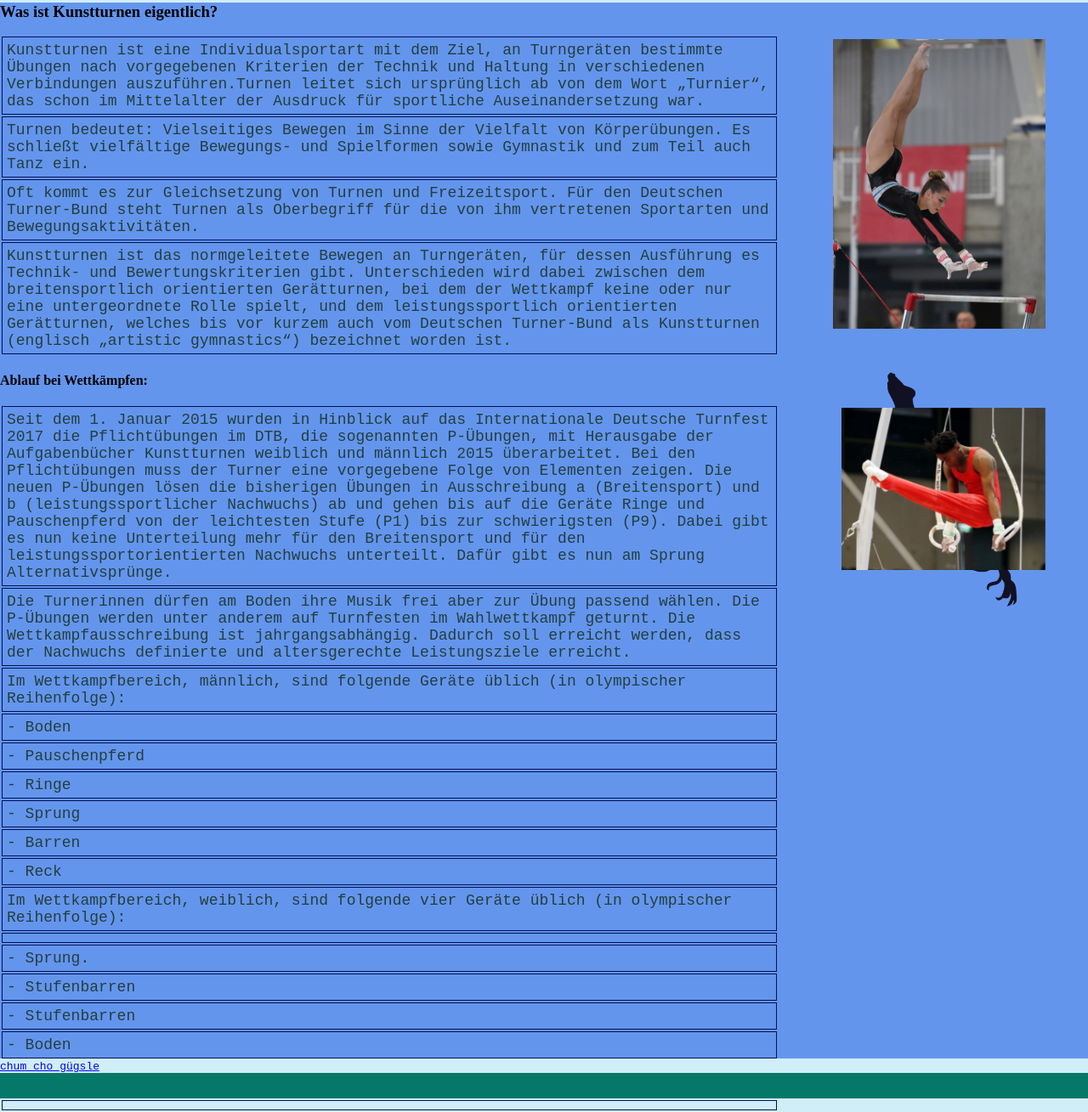
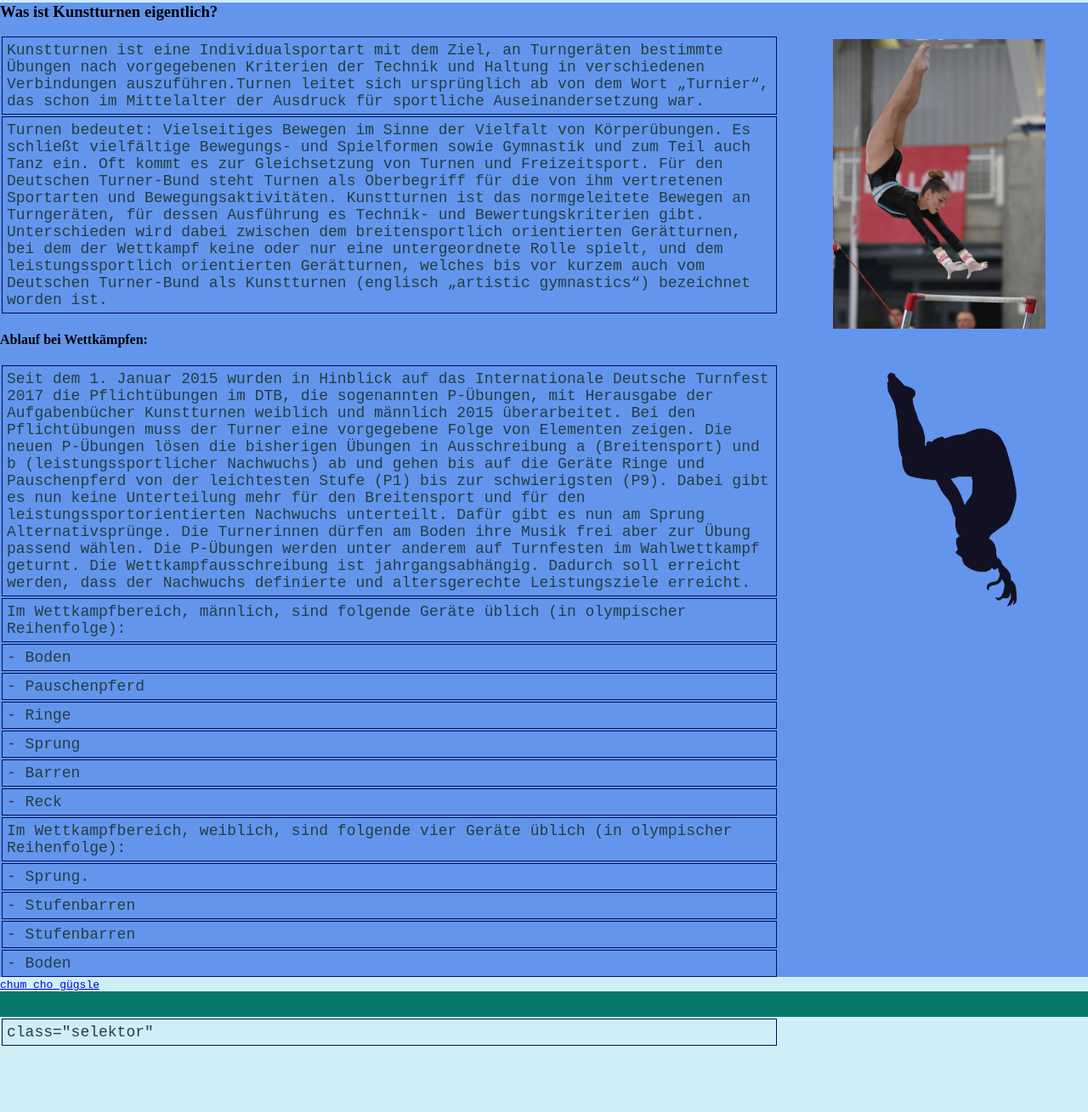
Before and after one commit to gymmu-DC-CS/create-a-blog-post-Michelle2045, a plain HTML site: page index.html in a window 1280 px wide. Shown: the part 124-1433 px from the top of the page at 85% size. After the commit the page ends 1357 px from the top, so only its background shows below. Drawn offline with Linux system fonts and the light colour scheme.

Commit message:
my laptop has a crack

```diff
--- a/index.html
+++ b/index.html
@@ -23,10 +23,10 @@
 <p> Kunstturnen ist eine Individualsportart mit dem Ziel, an Turngeräten bestimmte Übungen nach vorgegebenen Kriterien der Technik und Haltung in verschiedenen Verbindungen auszuführen.Turnen leitet sich ursprünglich ab von dem Wort „Turnier“, das schon im Mittelalter der Ausdruck für sportliche Auseinandersetzung war.</p>
 
   <p>Turnen bedeutet: Vielseitiges Bewegen im Sinne der Vielfalt von Körperübungen.
-    Es schließt vielfältige Bewegungs- und Spielformen sowie Gymnastik und zum Teil auch Tanz ein. </p>
-   <p> Oft kommt es zur Gleichsetzung von Turnen und Freizeitsport.
-    Für den Deutschen Turner-Bund steht Turnen als Oberbegriff für die von ihm vertretenen Sportarten und Bewegungsaktivitäten. </p>
-   <p> Kunstturnen ist das normgeleitete Bewegen an Turngeräten, für dessen Ausführung es Technik- und Bewertungskriterien gibt.
+    Es schließt vielfältige Bewegungs- und Spielformen sowie Gymnastik und zum Teil auch Tanz ein.
+    Oft kommt es zur Gleichsetzung von Turnen und Freizeitsport.
+    Für den Deutschen Turner-Bund steht Turnen als Oberbegriff für die von ihm vertretenen Sportarten und Bewegungsaktivitäten.
+    Kunstturnen ist das normgeleitete Bewegen an Turngeräten, für dessen Ausführung es Technik- und Bewertungskriterien gibt.
     Unterschieden wird dabei zwischen dem breitensportlich orientierten Gerätturnen, bei dem der Wettkampf keine oder nur eine untergeordnete Rolle spielt, und dem leistungssportlich orientierten Gerätturnen, welches bis vor kurzem auch vom Deutschen Turner-Bund als Kunstturnen (englisch „artistic gymnastics“) bezeichnet worden ist. </p>
 
 
@@ -35,10 +35,10 @@
 
     <p> Seit dem 1. Januar 2015 wurden in Hinblick auf das Internationale Deutsche Turnfest 2017 die Pflichtübungen im DTB, die sogenannten P-Übungen, mit Herausgabe der Aufgabenbücher Kunstturnen weiblich und männlich 2015 überarbeitet.
      Bei den Pflichtübungen muss der Turner eine vorgegebene Folge von Elementen zeigen. Die neuen P-Übungen lösen die bisherigen Übungen in Ausschreibung a (Breitensport) und b (leistungssportlicher Nachwuchs) ab und gehen bis auf die Geräte Ringe und Pauschenpferd von der leichtesten Stufe (P1) bis zur schwierigsten (P9). Dabei gibt es nun keine Unterteilung mehr für den Breitensport und für den leistungssportorientierten Nachwuchs unterteilt.
-     Dafür gibt es nun am Sprung Alternativsprünge.</p>
+     Dafür gibt es nun am Sprung Alternativsprünge.
 
 
-    <p> Die Turnerinnen dürfen am Boden ihre Musik frei aber zur Übung passend wählen.
+     Die Turnerinnen dürfen am Boden ihre Musik frei aber zur Übung passend wählen.
       Die P-Übungen werden unter anderem auf Turnfesten im Wahlwettkampf geturnt.
       Die Wettkampfausschreibung ist jahrgangsabhängig. Dadurch soll erreicht werden, dass der Nachwuchs definierte und altersgerechte Leistungsziele erreicht. </p>
 
@@ -52,7 +52,7 @@
   <p>- Barren</p>
  <p>- Reck</p>
 
-   <p> Im Wettkampfbereich, weiblich, sind folgende vier Geräte üblich (in olympischer Reihenfolge):<p>
+   <p> Im Wettkampfbereich, weiblich, sind folgende vier Geräte üblich (in olympischer Reihenfolge):</p>
 
  <p>- Sprung.</p>
   <p>- Stufenbarren</p>
@@ -69,9 +69,11 @@
 
 <img id="lol" src="csm_23kutu-f-smj-samira-raffin_b02_84081ab254.jpg" alt="lol">
 
-<img id="ringe" src="198836743_4613701698657813_6049445079386821354_n-1024x816 (1).jpg" alt="ringe">
 
-<p class="selektor"></p>
+
+
 
 </body>
 </html>
+
+<p>class="selektor"</p>
```
